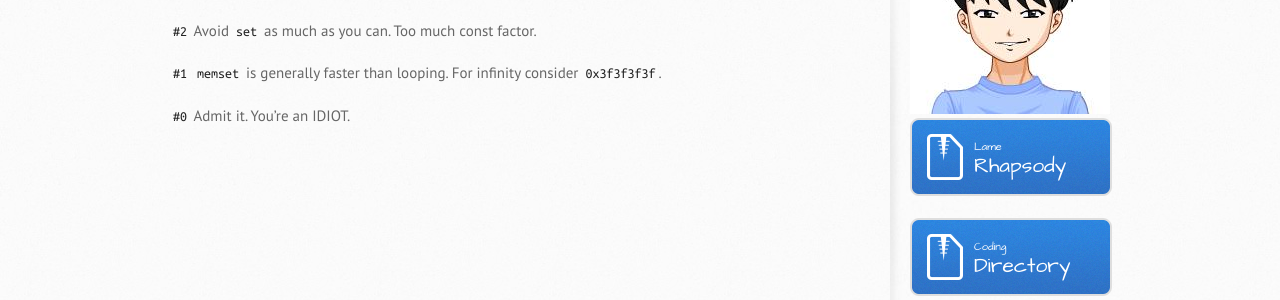
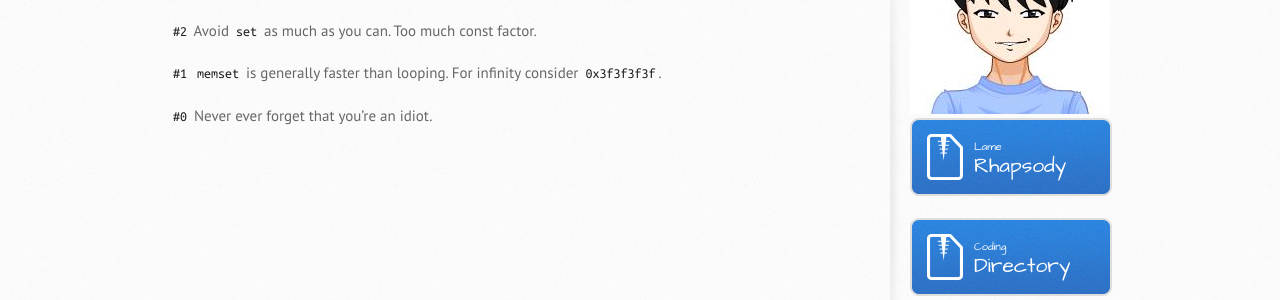
Before and after one commit to rebornplusplus/rebornplusplus.github.io, a Jekyll site: the page built from lame/nutes.md, in a window 1280 px wide. Shown: the part 318-618 px from the top of the page. Built offline with Jekyll 4.4.1, drawn with Linux system fonts in a browser that asks for light colours; some web fonts are replaced; our own code applies the rules of GitHub Pages for plain Markdown files.

Commit message:
Update nutes.md

```diff
--- a/lame/nutes.md
+++ b/lame/nutes.md
@@ -11,4 +11,4 @@ layout: default
 
 `#1` `memset` is generally faster than looping. For infinity consider `0x3f3f3f3f`.
 
-`#0` Admit it. You're an IDIOT.
+`#0` Never ever forget that you're an idiot.
```
